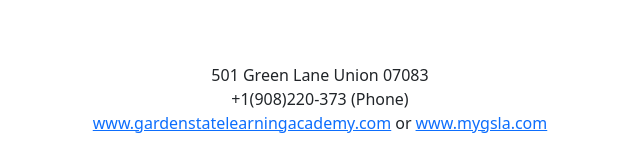
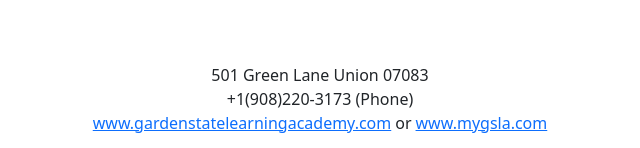
Before and after one commit to Patrickschool/The-Patrick-School, a plain HTML site: page index.html in a window 1280 px wide. Shown: the part 1627-1775 px from the top of the page, 320-960 px from the left. Drawn offline with nearby package versions, Linux system fonts and the light colour scheme.

Commit message:
Update index.html

```diff
--- a/index.html
+++ b/index.html
@@ -569,7 +569,7 @@
     <footer class="d-flex flex-column align-items-center mb-3">
         <p class="d-flex  text-center m-0">
             501 Green Lane Union 07083 <br>
-            +1(908)220-373 (Phone)
+            +1(908)220-3173 (Phone)
         </p>
         <div class="d-flex">
             <a class="pe-1" href="https://thepatrickschool.org/www.gardenstatelearningacademy.com">www.gardenstatelearningacademy.com</a>
```
